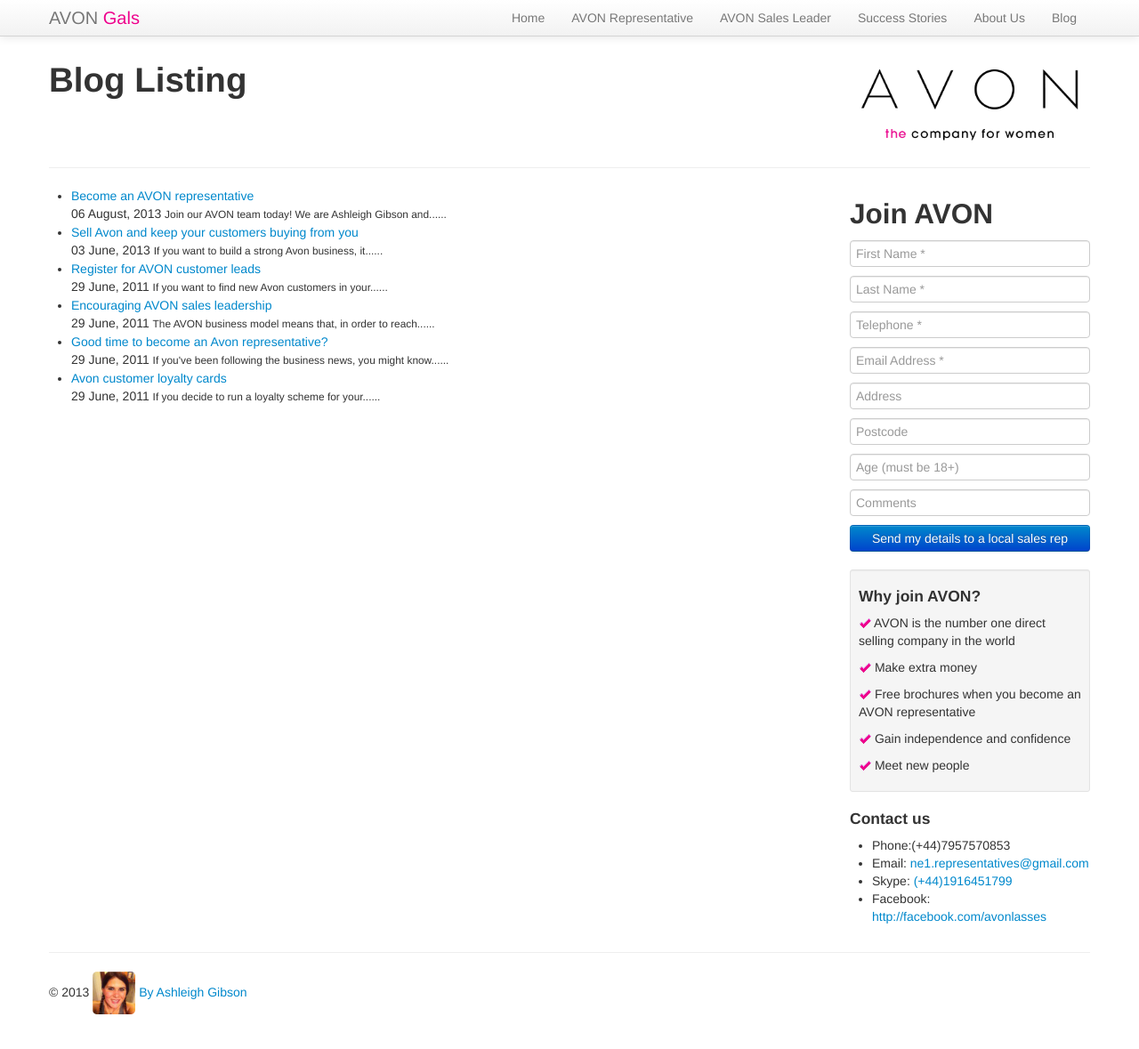
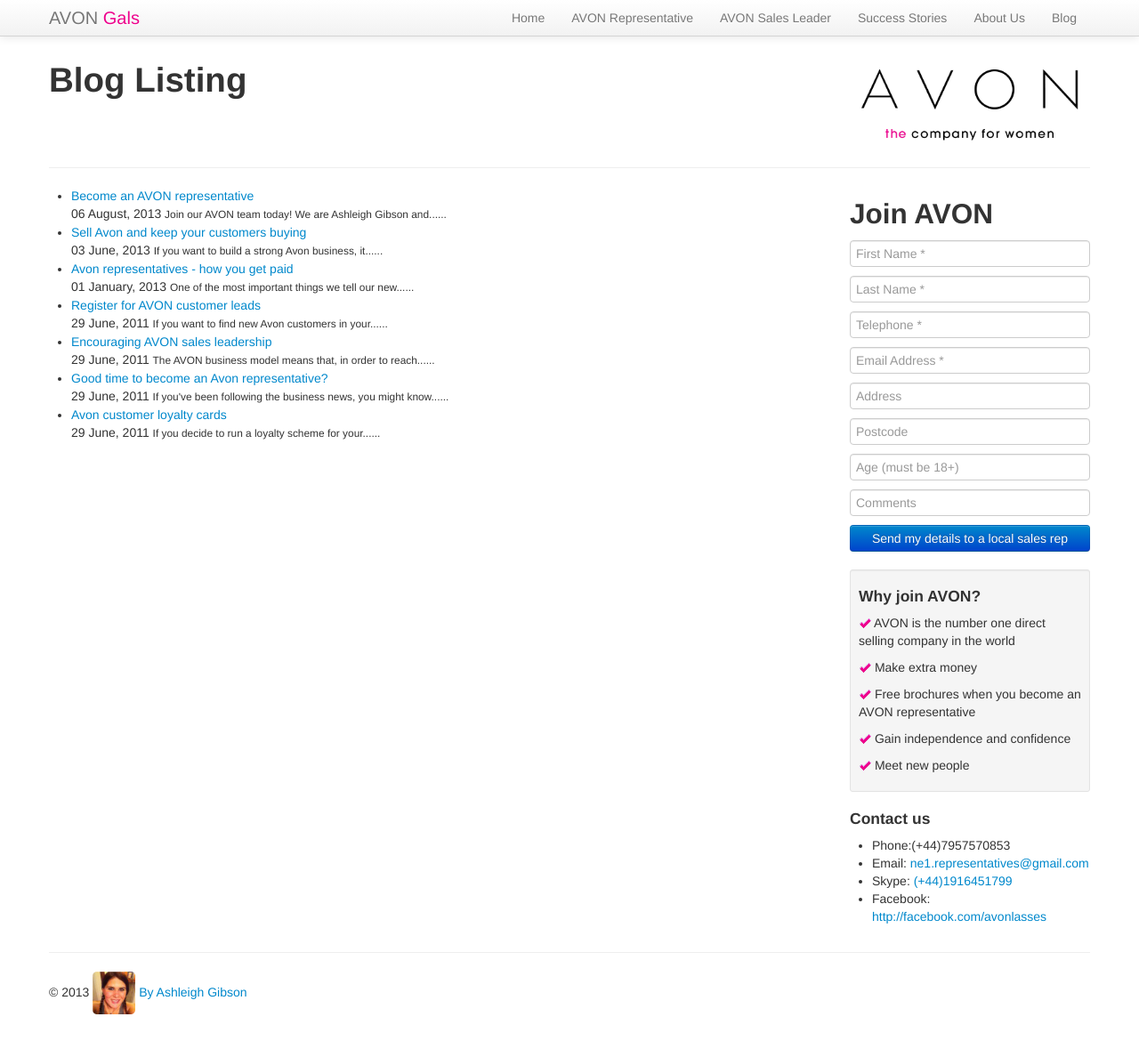
Before and after one commit to avongals/avongals.github.io, a Jekyll site: the page built from blog/index.html, in a window 1280 px wide and 1180 px high. Shown: the whole window at 89% size. Built offline with Jekyll 4.4.1, drawn with Linux system fonts in a browser that asks for light colours.

Commit message:
Minor Changes > Blog Posts etc. This is the first PUSH from Pauls PC that should work

```diff
--- /dev/null
+++ b/_posts/2013-01-01-Make-money-with-avon-how-you-get-paid.html
@@ -0,0 +1,24 @@
+---
+layout: blog_signup
+title: "Avon representatives - how you get paid"
+tags:
+- sell avon
+- business
+---
+
+<p>One of the most important things we tell our new Avon representatives is that <b>Avon is not a salary job!</b> The money you earn comes directly from your customers; it is <b>the profit left over after you pay your Avon bill.</b></p>
+<p>Since managing your Avon money is your responsibility, it's important to understand the process of how (and when) you can pay yourself. The whole process can be summed up in the following steps:</p>
+<img src="/assets/img/blog/hand-out.jpg" alt="" width="width" height="height" style="padding-bottom:0.5em;"/>
+<b>Hand out</b> your Avon brochures and order forms
+<br/>
+<img src="/assets/img/blog/orders.jpg" alt="" width="width" height="height" style="padding-bottom:0.5em;" />
+<b>Collect</b> your orders
+<br/>
+<img src="/assets/img/blog/mouse.jpg" alt="" width="width" height="height" style="padding-bottom:0.5em;" />
+<b>Submit</b> your order to Avon <a href="http://avon.uk.com">online</a> (you order products on credit and get a 20-25% discount)
+<br/>
+<img src="/assets/img/blog/products.jpg" alt="" width="width" height="height" style="padding-bottom:0.5em;" />
+<b>Deliver</b> the products to your customers and <b>Collect</b> the money
+<br/>
+<img src="/assets/img/blog/pig.jpg" alt="" width="width" height="height" style="padding-bottom:0.5em;" />
+<b>Pay</b> your Avon bill and <b>Pocket</b> any leftover profit
--- a/_posts/2013-06-03-selling-avon-keep-customers-buying.html
+++ b/_posts/2013-06-03-selling-avon-keep-customers-buying.html
@@ -1,6 +1,6 @@
 ---
 layout: blog_signup
-title: "Sell Avon and keep your customers buying from you"
+title: "Sell Avon and keep your customers buying"
 author: paul
 tags:
 - business
--- a/index.html
+++ b/index.html
@@ -1,6 +1,6 @@
 ---
 layout: default
-title:  "Become-a-representative.uk.com"
+title:  "Become a representative"
 nav:    home
 author: ash
 ---
```
Also changed, not shown: assets/img/blog/book.jpg (added), assets/img/blog/boxes.jpg (added), assets/img/blog/collect.jpg (added), assets/img/blog/hand-out.jpg (added), assets/img/blog/mouse.jpg (added), assets/img/blog/orders.jpg (added), assets/img/blog/orders2.jpg (added), assets/img/blog/pig.jpg (added), assets/img/blog/products.jpg (added), assets/img/index/carousel-04.jpg (added), 1 other file.
